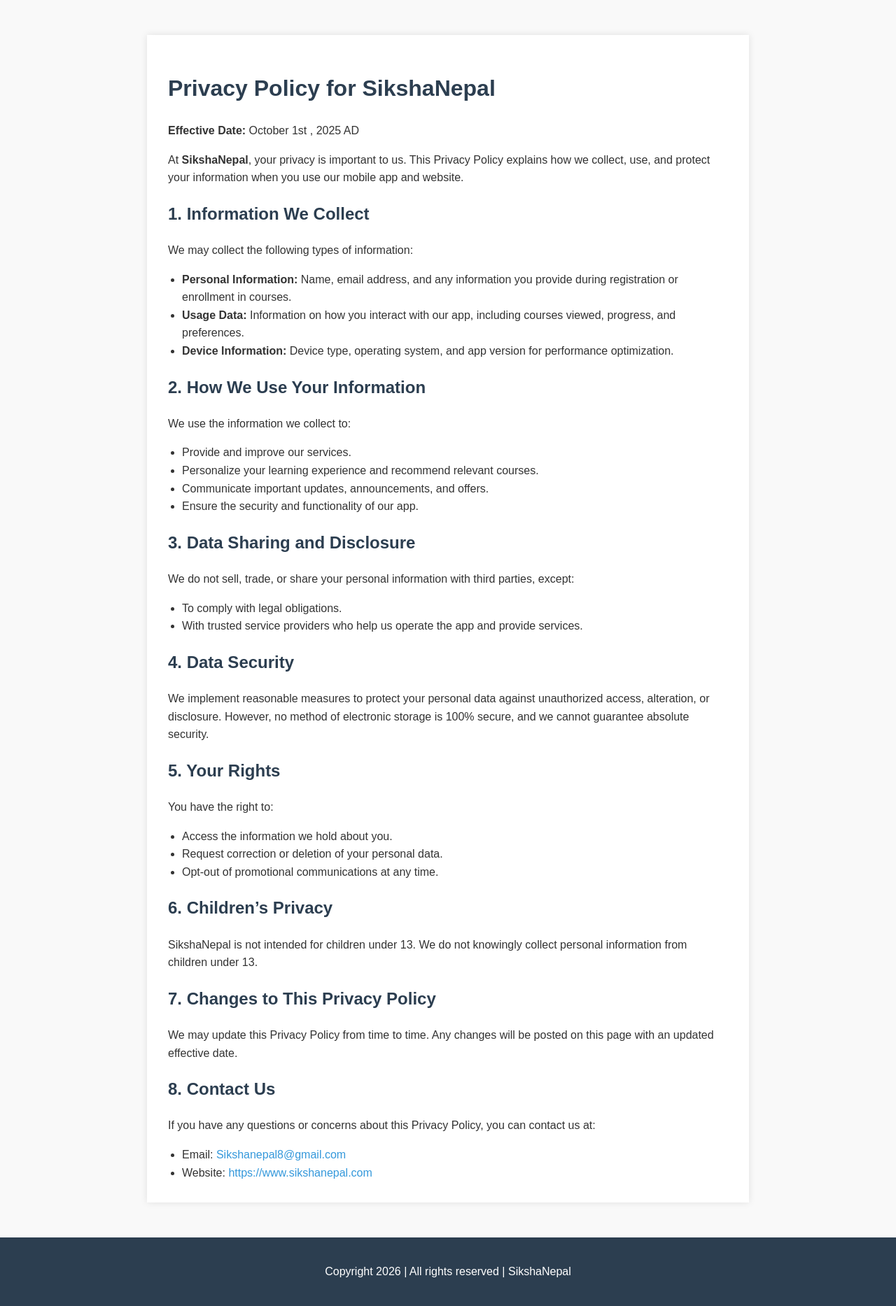
After one commit to Nischal-31/sikshanepal, a Django app: page /privacy-policy/ in a window 1280 px wide. The commit adds this page. Shown: the whole page at 70% size. Run offline with Django 5.2, Linux system fonts and the light colour scheme.

Commit message:
commited

```diff
--- a/sikshanepal/urls.py
+++ b/sikshanepal/urls.py
@@ -11,6 +11,7 @@
 	path('admin/', admin.site.urls),
     path('', views.index_view, name ='index'),
     path('about/', views.about_view, name ='about'),
+    path('privacy-policy/', views.privacy_policy_view, name ='privacy-policy'),
     path('course/', views.course_view, name ='course'),
     path('course-inner/', lambda request: render(request, 'course-inner.html'), name='course-inner'),
     path('subscription/', views.subscription_view, name='subscription'),
--- a/sikshanepal/views.py
+++ b/sikshanepal/views.py
@@ -5,6 +5,9 @@
 
 def about_view(request):
     return render(request, 'about.html')
+
+def privacy_policy_view(request):
+    return render(request, 'privacy-policy.html')
 
 def blog_view(request):
     return render(request, 'blog.html')
--- /dev/null
+++ b/templates/privacy-policy.html
@@ -0,0 +1,113 @@
+<!DOCTYPE html>
+<html lang="en">
+<head>
+    <meta charset="UTF-8">
+    <meta name="viewport" content="width=device-width, initial-scale=1.0">
+    <title>Privacy Policy - SikshaNepal</title>
+    <style>
+        body {
+            font-family: Arial, sans-serif;
+            line-height: 1.6;
+            margin: 0;
+            padding: 0;
+            background-color: #f9f9f9;
+            color: #333;
+        }
+        .container {
+            max-width: 800px;
+            margin: 50px auto;
+            background: #fff;
+            padding: 30px;
+            box-shadow: 0 0 10px rgba(0,0,0,0.1);
+        }
+        h1, h2 {
+            color: #2c3e50;
+        }
+        ul {
+            margin: 0;
+            padding-left: 20px;
+        }
+        a {
+            color: #3498db;
+            text-decoration: none;
+        }
+        a:hover {
+            text-decoration: underline;
+        }
+        footer {
+            text-align: center;
+            padding: 20px;
+            margin-top: 50px;
+            background-color: #2c3e50;
+            color: #fff;
+        }
+        footer a {
+            color: #fff;
+        }
+    </style>
+</head>
+<body>
+    <div class="container">
+        <h1>Privacy Policy for SikshaNepal</h1>
+        <p><strong>Effective Date:</strong> October 1st , 2025 AD </p>
+        <p>At <strong>SikshaNepal</strong>, your privacy is important to us. This Privacy Policy explains how we collect, use, and protect your information when you use our mobile app and website.</p>
+
+        <h2>1. Information We Collect</h2>
+        <p>We may collect the following types of information:</p>
+        <ul>
+            <li><strong>Personal Information:</strong> Name, email address, and any information you provide during registration or enrollment in courses.</li>
+            <li><strong>Usage Data:</strong> Information on how you interact with our app, including courses viewed, progress, and preferences.</li>
+            <li><strong>Device Information:</strong> Device type, operating system, and app version for performance optimization.</li>
+        </ul>
+
+        <h2>2. How We Use Your Information</h2>
+        <p>We use the information we collect to:</p>
+        <ul>
+            <li>Provide and improve our services.</li>
+            <li>Personalize your learning experience and recommend relevant courses.</li>
+            <li>Communicate important updates, announcements, and offers.</li>
+            <li>Ensure the security and functionality of our app.</li>
+        </ul>
+
+        <h2>3. Data Sharing and Disclosure</h2>
+        <p>We do not sell, trade, or share your personal information with third parties, except:</p>
+        <ul>
+            <li>To comply with legal obligations.</li>
+            <li>With trusted service providers who help us operate the app and provide services.</li>
+        </ul>
+
+        <h2>4. Data Security</h2>
+        <p>We implement reasonable measures to protect your personal data against unauthorized access, alteration, or disclosure. However, no method of electronic storage is 100% secure, and we cannot guarantee absolute security.</p>
+
+        <h2>5. Your Rights</h2>
+        <p>You have the right to:</p>
+        <ul>
+            <li>Access the information we hold about you.</li>
+            <li>Request correction or deletion of your personal data.</li>
+            <li>Opt-out of promotional communications at any time.</li>
+        </ul>
+
+        <h2>6. Children’s Privacy</h2>
+        <p>SikshaNepal is not intended for children under 13. We do not knowingly collect personal information from children under 13.</p>
+
+        <h2>7. Changes to This Privacy Policy</h2>
+        <p>We may update this Privacy Policy from time to time. Any changes will be posted on this page with an updated effective date.</p>
+
+        <h2>8. Contact Us</h2>
+        <p>If you have any questions or concerns about this Privacy Policy, you can contact us at:</p>
+        <ul>
+            <li>Email: <a href="mailto:sikshanepal8@gmail.com">Sikshanepal8@gmail.com</a></li>
+            <li>Website: <a href="https://www.sikshanepal.com">https://www.sikshanepal.com</a></li>
+        </ul>
+    </div>
+
+    <footer>
+        <p>Copyright 2026 | All rights reserved | SikshaNepal </p>
+        <div class="pro-links">
+            <a href="https://www.facebook.com" target="_blank"><i class="fab fa-facebook"></i></a>
+            <a href="https://www.instagram.com" target="_blank"><i class="fab fa-instagram"></i></a>
+            <a href="https://www.linkedin.com" target="_blank"><i class="fab fa-linkedin-in"></i></a>
+        </div>
+    </footer>
+</body>
+</html>
--- a/user/templates/user/Email.html
+++ b/user/templates/user/Email.html
@@ -19,10 +19,6 @@
 
     <!-- Outer Container -->
     <div style="max-width:650px;margin:0 auto;background:#ffffff;border-radius:24px;overflow:hidden;box-shadow:0 20px 60px rgba(0,0,0,0.15);position:relative;">
-
-        <!-- Decorative Elements -->
-        <div style="position:absolute;top:-50px;right:-50px;width:150px;height:150px;background:radial-gradient(circle, rgba(102,126,234,0.1) 0%, transparent 70%);border-radius:50%;"></div>
-        <div style="position:absolute;bottom:-30px;left:-30px;width:100px;height:100px;background:radial-gradient(circle, rgba(118,75,162,0.08) 0%, transparent 70%);border-radius:50%;"></div>
 
         <!-- Header with enhanced gradient and pattern -->
         <div style="background: linear-gradient(135deg, #667eea 0%, #764ba2 100%); text-align:center; padding:50px 30px; color:#fff; position:relative; overflow:hidden;">
```
Also changed, not shown: templates/footer.html (+9 -1 lines), Screenshot (57).png (added).
